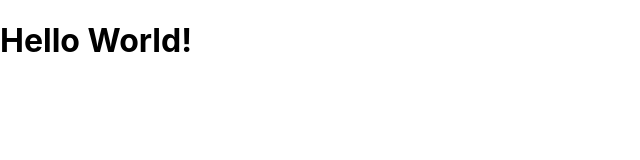
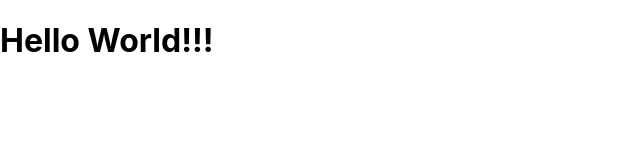
Before and after one commit to swapnilgaikwad18/-DAC_ReactAssignment-22-05-2023, a React (Create React App) app: page / in a window 1280 px wide. Shown: the top 160 px of the page, without its empty margins (0-640 px from the left). Built offline with nearby package versions, Linux system fonts and the light colour scheme.

Commit message:
user-defined component (tag)

```diff
--- a/src/App.js
+++ b/src/App.js
@@ -1,7 +1,15 @@
-//Display Hello World from App components
+//ii) A user-defined component (tag) to display Hello World.
+//Display this tag from App component
 
 function App(){
-  return <h1>Hello World!</h1>
+  return(
+    <div>
+      <Display/>
+    </div>);
+}
+
+function Display(){
+  return(<div><h1>Hello World!!!</h1></div>);
 }
 
 export default App;
```
